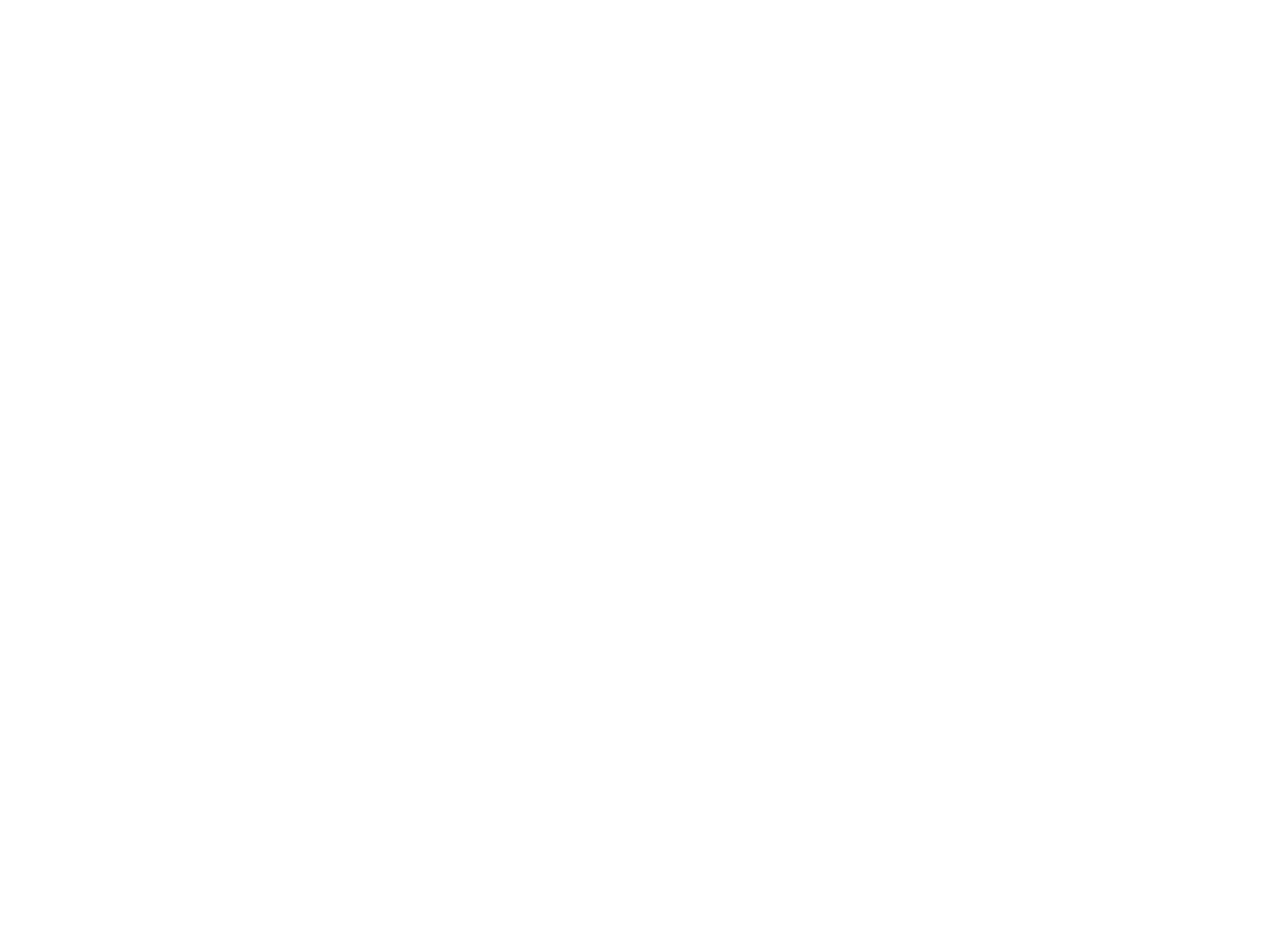
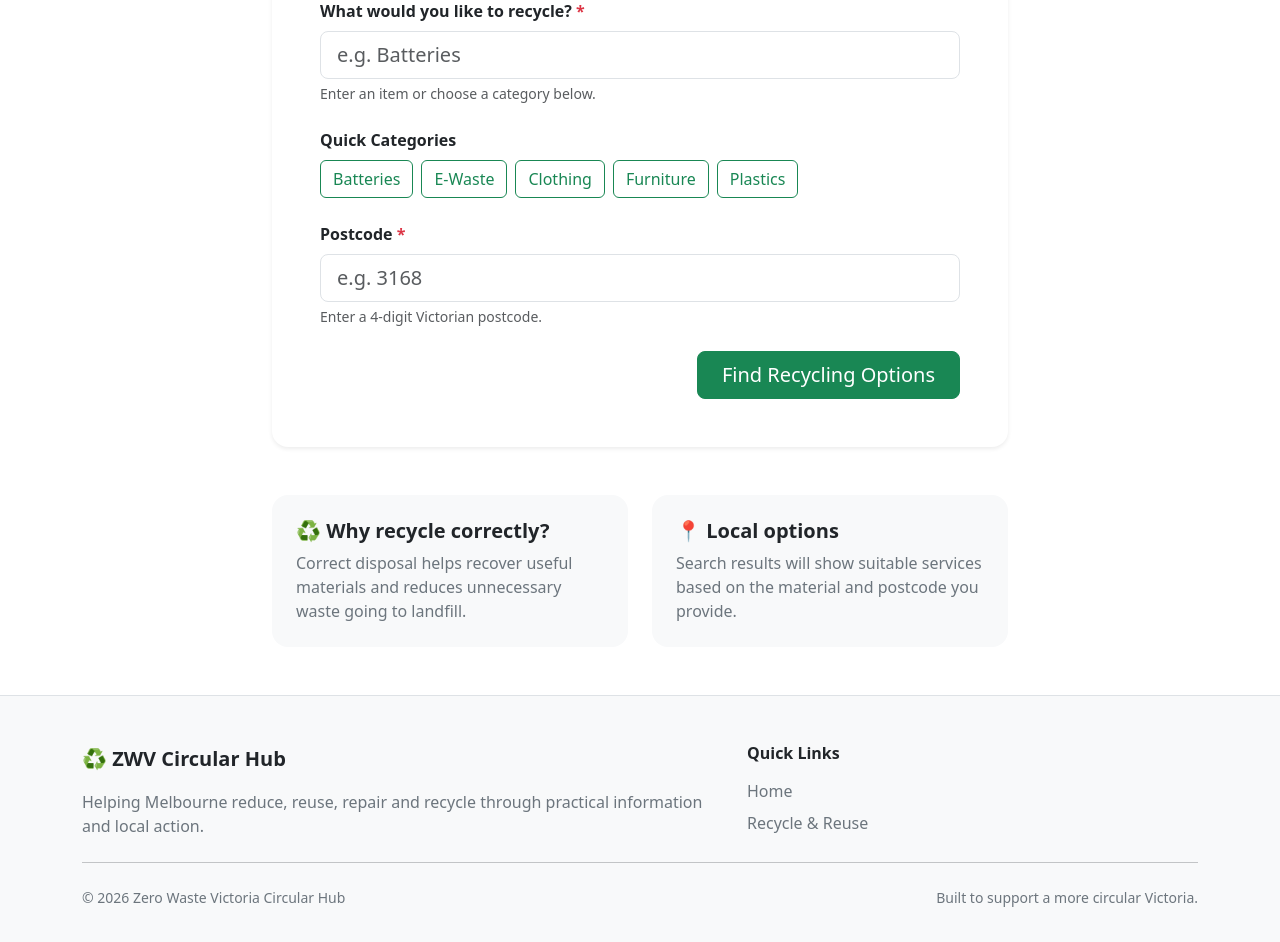
Before and after one commit to YUCHENLU666/fit5032-a3-zero-waste-victoria-backup, a Vue app: page /recycle in a window 1280 px wide. Shown: the part 480-1422 px from the top of the page. Before the commit the page ends 800 px from the top, so only its background shows below. Built offline with nearby package versions, Linux system fonts and the light colour scheme.

Commit message:
Implement recycling finder validation

```diff
--- a/src/App.vue
+++ b/src/App.vue
@@ -1,12 +1,17 @@
 <script setup>
 import { RouterView } from 'vue-router'
 import AppNavbar from './components/AppNavbar.vue'
+import AppFooter from './components/AppFooter.vue'
 </script>
 
 <template>
-  <AppNavbar />
+  <div class="d-flex flex-column min-vh-100">
+    <AppNavbar />
 
-  <main>
-    <RouterView />
-  </main>
+    <main class="flex-grow-1">
+      <RouterView />
+    </main>
+
+    <AppFooter />
+  </div>
 </template>
--- a/src/components/AppFooter.vue
+++ b/src/components/AppFooter.vue
@@ -0,0 +1,75 @@
+<script setup>
+import { RouterLink } from 'vue-router'
+</script>
+
+<template>
+  <footer class="bg-light border-top mt-auto">
+    <div class="container py-5">
+      <div class="row g-4">
+
+        <!-- Brand -->
+        <div class="col-md-7">
+          <RouterLink
+            to="/"
+            class="text-decoration-none text-dark fw-bold fs-5"
+          >
+            ♻ ZWV Circular Hub
+          </RouterLink>
+
+          <p class="text-secondary mt-3 mb-0">
+            Helping Melbourne reduce, reuse, repair and recycle
+            through practical information and local action.
+          </p>
+        </div>
+
+        <!-- Navigation -->
+        <div class="col-md-5">
+          <h2 class="h6 fw-bold mb-3">
+            Quick Links
+          </h2>
+
+          <div class="d-flex flex-column gap-2">
+            <RouterLink
+              to="/"
+              class="text-secondary text-decoration-none"
+            >
+              Home
+            </RouterLink>
+
+            <RouterLink
+              to="/recycle"
+              class="text-secondary text-decoration-none"
+            >
+              Recycle & Reuse
+            </RouterLink>
+          </div>
+        </div>
+
+      </div>
+
+      <hr class="my-4" />
+
+      <div
+        class="d-flex flex-column flex-md-row justify-content-between align-items-md-center gap-2"
+      >
+        <p class="text-secondary small mb-0">
+          © 2026 Zero Waste Victoria Circular Hub
+        </p>
+
+        <p class="text-secondary small mb-0">
+          Built to support a more circular Victoria.
+        </p>
+      </div>
+    </div>
+  </footer>
+</template>
+
+<style scoped>
+footer a {
+  transition: color 0.2s ease;
+}
+
+footer a:hover {
+  color: var(--bs-success) !important;
+}
+</style>
--- a/src/views/RecyclingFinderView.vue
+++ b/src/views/RecyclingFinderView.vue
@@ -1,6 +1,267 @@
+<script setup>
+import { ref } from 'vue'
+import { useRouter } from 'vue-router'
+
+const router = useRouter()
+
+const item = ref('')
+const postcode = ref('')
+
+const itemError = ref('')
+const postcodeError = ref('')
+
+const categories = [
+  'Batteries',
+  'E-Waste',
+  'Clothing',
+  'Furniture',
+  'Plastics',
+]
+
+const selectCategory = (category) => {
+  item.value = category
+  itemError.value = ''
+}
+
+const handleSubmit = () => {
+  // ================= ITEM VALIDATION =================
+  if (!item.value) {
+    itemError.value = 'Please enter an item or select a category.'
+  } else {
+    itemError.value = ''
+  }
+
+  // ================= POSTCODE VALIDATION =================
+  const postcodePattern = /^\d{4}$/
+
+  // Step 1: Check 4-digit format
+  if (!postcode.value || !postcodePattern.test(postcode.value)) {
+    postcodeError.value = 'Please enter a valid 4-digit postcode.'
+  } else {
+    const postcodeNumber = Number(postcode.value)
+
+    // Step 2: Check Victorian project scope
+    if (postcodeNumber < 3000 || postcodeNumber > 3999) {
+      postcodeError.value = 'Please enter a Victorian postcode.'
+    } else {
+      postcodeError.value = ''
+    }
+  }
+
+  // ================= NAVIGATION =================
+  // Navigate only when both fields are valid
+  if (!itemError.value && !postcodeError.value) {
+    router.push({
+      path: '/results',
+      query: {
+        item: item.value,
+        postcode: postcode.value,
+      },
+    })
+  }
+}
+</script>
+
 <template>
-  <div class="container py-5">
-    <h1>Recycling Finder</h1>
-    <p>Find recycling and reuse options.</p>
+  <div>
+    <!-- ================= PAGE HEADER ================= -->
+    <section class="bg-light py-5">
+      <div class="container text-center py-lg-4">
+        <p class="text-success fw-bold text-uppercase mb-2">
+          Recycling Finder
+        </p>
+
+        <h1 class="display-5 fw-bold mb-3">
+          Find the right place for your item
+        </h1>
+
+        <p class="lead text-secondary mx-auto finder-intro">
+          Tell us what you want to recycle and your postcode,
+          and we’ll help you find suitable recycling and reuse options.
+        </p>
+      </div>
+    </section>
+
+    <!-- ================= FINDER ================= -->
+    <section class="py-5">
+      <div class="container">
+        <div class="row justify-content-center">
+          <div class="col-lg-8">
+
+            <div class="card border-0 shadow-sm rounded-4">
+              <div class="card-body p-4 p-md-5">
+
+                <form
+                  @submit.prevent="handleSubmit"
+                  novalidate
+                >
+                  <!-- ================= MATERIAL ================= -->
+                  <div class="mb-4">
+                    <label
+                      for="item"
+                      class="form-label fw-semibold"
+                    >
+                      What would you like to recycle?
+                      <span class="text-danger">*</span>
+                    </label>
+
+                    <input
+                      id="item"
+                      v-model.trim="item"
+                      type="text"
+                      class="form-control form-control-lg"
+                      :class="{ 'is-invalid': itemError }"
+                      placeholder="e.g. Batteries"
+                    />
+
+                    <div
+                      v-if="itemError"
+                      class="invalid-feedback"
+                    >
+                      {{ itemError }}
+                    </div>
+
+                    <div class="form-text">
+                      Enter an item or choose a category below.
+                    </div>
+                  </div>
+
+                  <!-- ================= QUICK CATEGORIES ================= -->
+                  <div class="mb-4">
+                    <p class="fw-semibold mb-2">
+                      Quick Categories
+                    </p>
+
+                    <div class="d-flex flex-wrap gap-2">
+                      <button
+                        v-for="category in categories"
+                        :key="category"
+                        type="button"
+                        class="btn"
+                        :class="
+                          item === category
+                            ? 'btn-success'
+                            : 'btn-outline-success'
+                        "
+                        @click="selectCategory(category)"
+                      >
+                        {{ category }}
+                      </button>
+                    </div>
+                  </div>
+
+                  <!-- ================= POSTCODE ================= -->
+                  <div class="mb-4">
+                    <label
+                      for="postcode"
+                      class="form-label fw-semibold"
+                    >
+                      Postcode
+                      <span class="text-danger">*</span>
+                    </label>
+
+                    <input
+                      id="postcode"
+                      v-model.trim="postcode"
+                      type="text"
+                      inputmode="numeric"
+                      maxlength="4"
+                      class="form-control form-control-lg"
+                      :class="{ 'is-invalid': postcodeError }"
+                      placeholder="e.g. 3168"
+                    />
+
+                    <div
+                      v-if="postcodeError"
+                      class="invalid-feedback"
+                    >
+                      {{ postcodeError }}
+                    </div>
+
+                    <div class="form-text">
+                      Enter a 4-digit Victorian postcode.
+                    </div>
+                  </div>
+
+                  <!-- ================= SUBMIT ================= -->
+                  <div class="d-grid d-sm-flex justify-content-sm-end">
+                    <button
+                      type="submit"
+                      class="btn btn-success btn-lg px-4"
+                    >
+                      Find Recycling Options
+                    </button>
+                  </div>
+                </form>
+
+              </div>
+            </div>
+
+            <!-- ================= INFORMATION ================= -->
+            <div class="row g-4 mt-4">
+
+              <div class="col-md-6">
+                <div class="p-4 bg-light rounded-4 h-100">
+                  <h2 class="h5 fw-bold">
+                    ♻ Why recycle correctly?
+                  </h2>
+
+                  <p class="text-secondary mb-0">
+                    Correct disposal helps recover useful materials
+                    and reduces unnecessary waste going to landfill.
+                  </p>
+                </div>
+              </div>
+
+              <div class="col-md-6">
+                <div class="p-4 bg-light rounded-4 h-100">
+                  <h2 class="h5 fw-bold">
+                    📍 Local options
+                  </h2>
+
+                  <p class="text-secondary mb-0">
+                    Search results will show suitable services based
+                    on the material and postcode you provide.
+                  </p>
+                </div>
+              </div>
+
+            </div>
+
+          </div>
+        </div>
+      </div>
+    </section>
   </div>
 </template>
+
+<style scoped>
+.finder-intro {
+  max-width: 700px;
+}
+
+.card {
+  transition:
+    transform 0.2s ease,
+    box-shadow 0.2s ease;
+}
+
+.card:hover {
+  transform: translateY(-2px);
+}
+
+.btn {
+  transition:
+    transform 0.2s ease,
+    box-shadow 0.2s ease;
+}
+
+.btn:hover {
+  transform: translateY(-1px);
+}
+
+.form-control:focus {
+  border-color: var(--bs-success);
+  box-shadow: 0 0 0 0.25rem rgba(25, 135, 84, 0.15);
+}
+</style>
```
